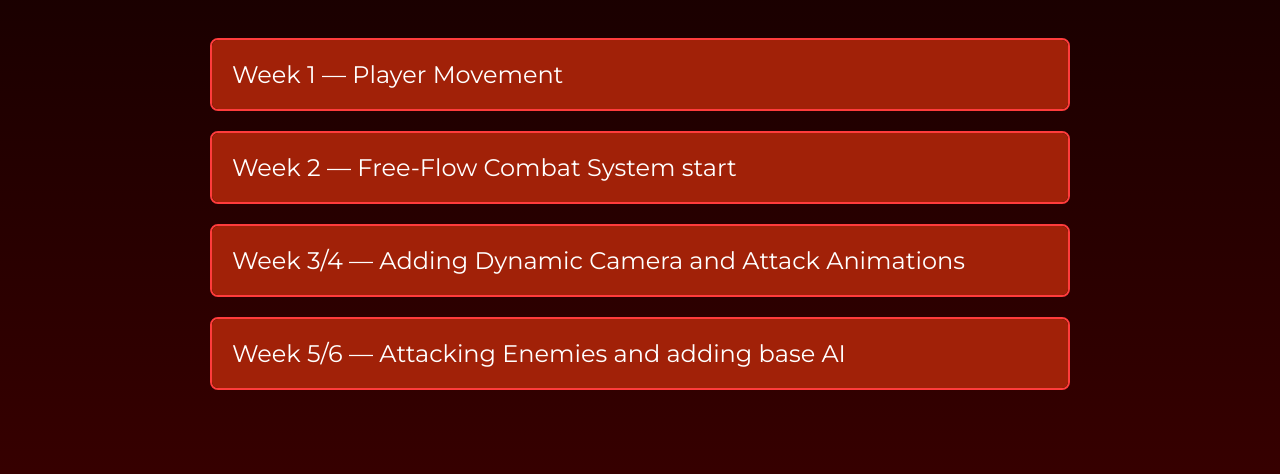
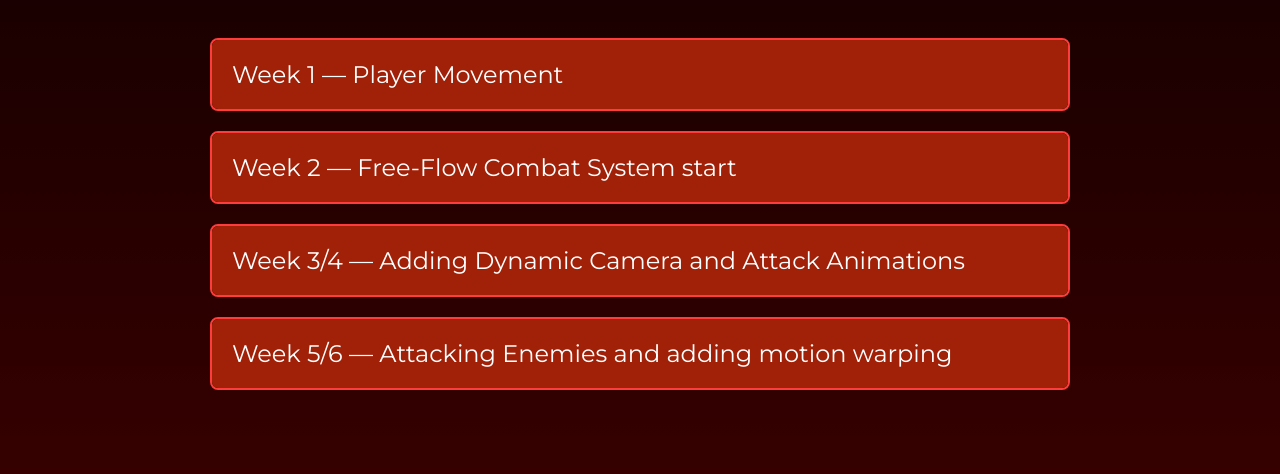
Before and after one commit to devbyAbdullah336/devbyAbdullah336.github.io, a plain HTML site: page game.html in a window 1280 px wide. Shown: the part 198-672 px from the top of the page. Drawn offline with Linux system fonts and the light colour scheme.

Commit message:
Update week title to include motion warping

```diff
--- a/game.html
+++ b/game.html
@@ -109,7 +109,7 @@ and vice versa for all directions.
 <details class="week-card">
 
 <summary class="week-title">
-Week 5/6 — Attacking Enemies and adding base AI
+Week 5/6 — Attacking Enemies and adding motion warping
 </summary>
 
 <div class="week-content">
```
